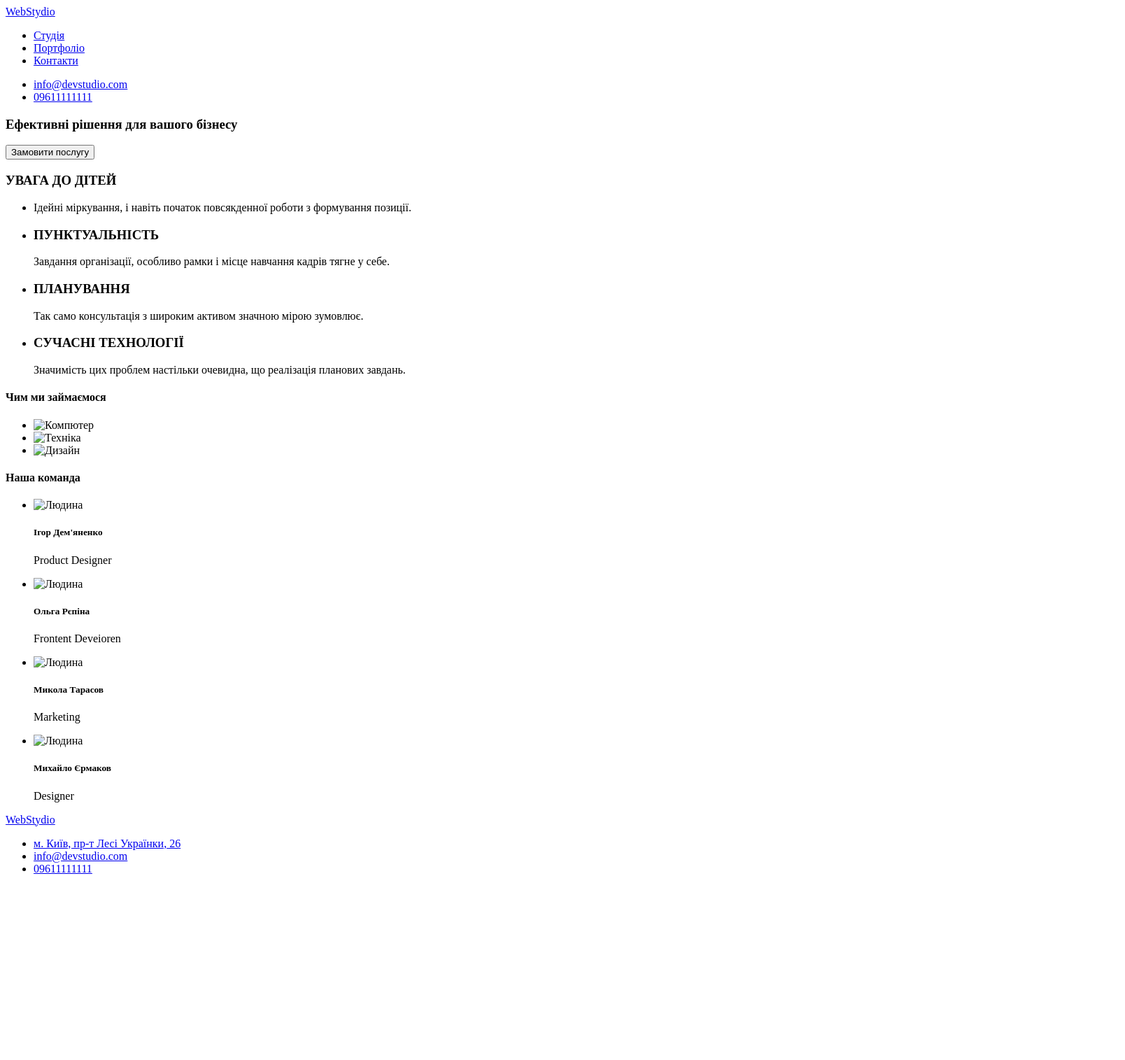
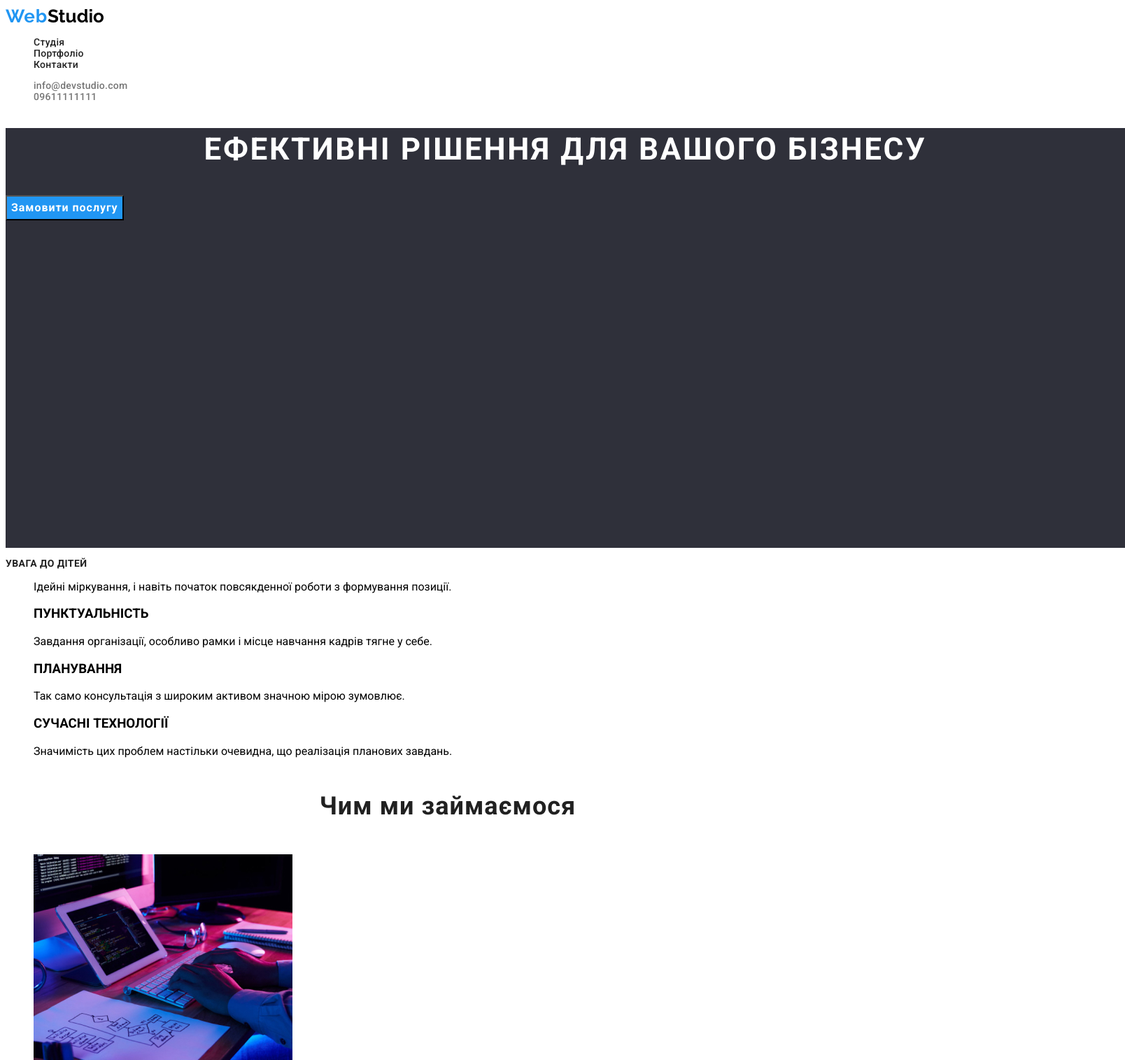
Before and after one commit to stteppanmaru/webstudio, a plain HTML site: page index.html in a window 1280 px wide. Shown: the top 1515 px of the page at 70% size, 1608 px wide, since content can reach past the window. Before the commit the page ends 1267 px from the top, so only its background shows below. Drawn offline with Linux system fonts and the light colour scheme.

Commit message:
first commit

```diff
--- a/index.html
+++ b/index.html
@@ -3,12 +3,16 @@
  <head>
   <meta http-equiv="Content-Type" content="text/html; charset=utf-8">
   <title>Document</title>
+  <link rel="preconnect" href="https://fonts.googleapis.com">
+<link rel="preconnect" href="https://fonts.gstatic.com" crossorigin>
+<link href="https://fonts.googleapis.com/css2?family=Raleway:wght@700&family=Roboto:wght@400;500;700&display=swap" rel="stylesheet">
+<link rel="stylesheet" href="style.css">
  </head>
  <body>
-     <header>
-          <a href="#">WebStydio</a>
+     <header class="logo">
+          <a href="#"><span class="logoweb">Web</span>Studio</a>
           <nav>
-              <ul>
+              <ul class="info">
                   <li>
               <a href="#">Студія</a>
                   </li>
@@ -20,7 +24,7 @@
                   </li>
               </ul>
           </nav>
-          <ul>
+          <ul class="communication">
               <li>
               <a href="mailto:info@devstudio.com">info@devstudio.com</a>
               </li>
@@ -30,11 +34,12 @@
           </ul>
       </header>
     <main>
-    <section>
-    <h3>Ефективні рішення для вашого бізнесу</h3>
+    <section class="decision">
+    <h2>Ефективні рішення для
+        вашого бізнесу</h2>
     <button>Замовити послугу</button>
     </section>
-<section>
+<section class="details">
      <h3>УВАГА ДО ДІТЕЙ</h3>
     <ul>
      <li>
@@ -64,51 +69,50 @@
      </li>
     </ul>
 </section>
- <section>
-
+ <section class="work">
      <h4>Чим ми займаємося</h4>
 <ul>
      <li>
-     <img src="img.jpg" alt="Компютер">
+     <img src="foto/img(8).jpg" alt="Компютер">
      </li>
      <li>
-     <img src="img(1).jpg" alt="Техніка">
+     <img src="foto/img(9).jpg" alt="Техніка">
      </li>
      <li>
-     <img src="img(2).jpg" alt="Дизайн">
+     <img src="foto/img(10).jpg" alt="Дизайн">
      </li>
      </ul>
  </section>
-<section>
-     <h4>Наша команда</h4>
+<section class="team">
+     <h3>Наша команда</h3>
      <ul>
      <li>
-<img src="img(3).jpg" alt="Людина">
-<h5>Ігор Дем'яненко</h5>
+<img src="foto/img(11).jpg" alt="Людина">
+<h4>Ігор Дем'яненко</h4>
 <p>Product Designer</p>
      </li>
      <li>
-<img src="img(4).jpg" alt="Людина">
-<h5>Ольга Рєпіна</h5>
+<img src="foto/img(12).jpg" alt="Людина">
+<h4>Ольга Рєпіна</h4>
 <p>Frontent Deveioren</p>
      </li>
      <li>
-<img src="img(5).jpg" alt="Людина">
-<h5>Микола Тарасов</h5>
+<img src="foto/img(13).jpg" alt="Людина">
+<h4>Микола Тарасов</h4>
 <p>Marketing</p>
      </li>
       <li>
-<img src="img(6).jpg" alt="Людина">
-<h5>Михайло Єрмаков</h5>
+<img src="foto/img(14).jpg" alt="Людина">
+<h4>Михайло Єрмаков</h4>
 <p>Designer</p>
 </li>
 </ul>
  </section>
 </main>
-<footer>
-     <a href="#">WebStydio</a>
+<footer class="infofooter">
+     <a href="#"><span class="logoweb">Web</span><span class="logostudio">Studio</span></a>
      <ul>
-         <li>
+         <li class="address">
      <a href="#">м. Київ, пр-т Лесі Українки, 26</a>
          </li>
          <li>
--- /dev/null
+++ b/style.css
@@ -0,0 +1,221 @@
+a{
+    text-decoration: none;
+    color: currentColor;
+}
+a:hover{
+    color: #2196F3;
+}
+ul{
+    list-style: none;
+}
+body{
+    font-family:Roboto;
+}
+.logoweb{
+    color: #2196F3;
+font-family: Raleway;
+font-size: 26px;
+font-style: normal;
+font-weight: 700;
+line-height: normal;
+letter-spacing: 0.78px;
+}
+.logo{
+    color: #000;
+font-family: Raleway;
+font-size: 26px;
+font-style: normal;
+font-weight: 700;
+}
+.info{
+    color: #212121;
+
+font-family: Roboto;
+font-size: 14px;
+font-style: normal;
+font-weight: 500;
+line-height: normal;
+letter-spacing: 0.28px;
+}
+.info >a:hover{
+    color: #2196F3;
+}
+.communication{
+    color: #757575;
+
+font-family: Roboto;
+font-size: 14px;
+font-style: normal;
+font-weight: 500;
+line-height: normal;
+letter-spacing: 0.28px;
+}
+.decision{
+    width: 1600px;
+height: 600px;
+flex-shrink: 0;
+background: #2F303A;
+}
+.decision>h2{
+    color: #FFF;
+
+text-align: center;
+font-family: Roboto;
+font-size: 44px;
+font-style: normal;
+font-weight: 900;
+line-height: 60px; /* 136.364% */
+letter-spacing: 2.64px;
+text-transform: uppercase;
+}
+.decision>button{
+    color: #FFF;
+    text-align: center;
+font-family: Roboto;
+font-size: 16px;
+font-style: normal;
+font-weight: 700;
+line-height: 30px; /* 187.5% */
+letter-spacing: 0.96px;
+background-color: #2196F3;
+}
+.details>h3{
+    color: #212121;
+font-family: Roboto;
+font-size: 14px;
+font-style: normal;
+font-weight: 700;
+line-height: normal;
+letter-spacing: 0.42px;
+text-transform: uppercase;
+}
+.details>p{
+    color: #757575;
+font-family: Roboto;
+font-size: 14px;
+font-style: normal;
+font-weight: 400;
+line-height: 24px; /* 171.429% */
+}
+.work >h4{
+    color: #212121;
+text-align: center;
+font-family: Roboto;
+font-size: 36px;
+font-style: normal;
+font-weight: 700;
+line-height: normal;
+letter-spacing: 1.08px;
+}
+.team >h3{
+    color: #212121;
+text-align: center;
+font-family: Roboto;
+font-size: 36px;
+font-style: normal;
+font-weight: 700;
+line-height: normal;
+letter-spacing: 1.08px;
+}
+.team >h4{
+    color: #212121;
+text-align: center;
+font-family: Roboto;
+font-size: 16px;
+font-style: normal;
+font-weight: 500;
+line-height: normal;
+letter-spacing: 0.48px;
+}
+.team >p{
+    color: #757575;
+text-align: center;
+font-family: Roboto;
+font-size: 16px;
+font-style: normal;
+font-weight: 400;
+line-height: normal;
+letter-spacing: 0.48px;
+}
+.infofooter{
+    background: #2F303A;
+}
+.logoweb{
+    color: #2196F3;
+
+font-family: Raleway;
+font-size: 26px;
+font-style: normal;
+font-weight: 700;
+line-height: normal;
+letter-spacing: 0.78px;
+}
+.logostudio{
+    color: #FFF;
+font-family: Raleway;
+font-size: 26px;
+font-style: normal;
+font-weight: 700;
+line-height: normal;
+letter-spacing: 0.78px;
+}
+.address{
+    color: #FFF;
+font-family: Roboto;
+font-size: 14px;
+font-style: normal;
+font-weight: 400;
+line-height: 24px; /* 171.429% */
+letter-spacing: 0.42px;
+}
+.infofooter{
+    color: rgba(255, 255, 255, 0.60);
+font-family: Roboto;
+font-size: 14px;
+font-style: normal;
+font-weight: 400;
+line-height: 24px; /* 171.429% */
+letter-spacing: 0.42px;
+}
+.blue{
+    color: #FFF;
+text-align: center;
+font-family: Roboto;
+font-size: 16px;
+font-style: normal;
+font-weight: 500;
+line-height: 26px; /* 162.5% */
+letter-spacing: 0.48px;
+border-radius: 4px;
+background: #2196F3;
+}
+.button{
+    color: #212121;
+text-align: center;
+font-family: Roboto;
+font-size: 16px;
+font-style: normal;
+font-weight: 500;
+line-height: 26px; /* 162.5% */
+letter-spacing: 0.48px;
+border-radius: 4px;
+background: #F5F4FA;
+}
+.pictures >h3{
+    color: #212121;
+font-family: Roboto;
+font-size: 18px;
+font-style: normal;
+font-weight: 700;
+line-height: 36px; /* 200% */
+letter-spacing: 1.08px;
+}
+.pictures >p{
+    color: #757575;
+font-family: Roboto;
+font-size: 16px;
+font-style: normal;
+font-weight: 400;
+line-height: 30px; /* 187.5% */
+letter-spacing: 0.48px;
+}
```
Also changed, not shown: portfolio.html (+25 -21 lines), foto/img(10).jpg (added), foto/img(11).jpg (added), foto/img(12).jpg (added), foto/img(13).jpg (added), foto/img(14).jpg (added), foto/img(15).jpg (added), foto/img(16).jpg (added), foto/img(17).jpg (added), foto/img(18).jpg (added), foto/img(19).jpg (added), foto/img(20).jpg (added), foto/img(21).jpg (added), foto/img(22).jpg (added), 3 more files.
